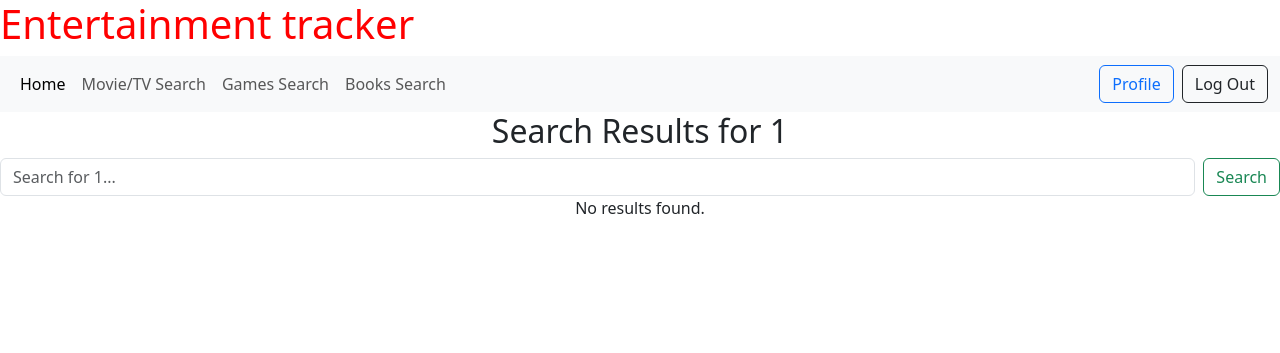
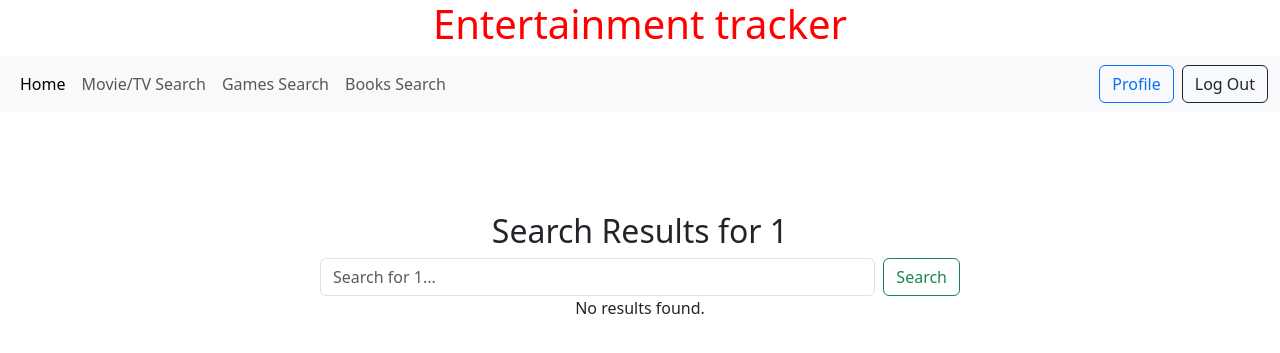
Before and after one commit to matereyes00/api_app, a Django app: page /search/1/ in a window 1280 px wide. Shown: the top 353 px of the page. Run offline with Django 4.2, Linux system fonts and the light colour scheme; the visitor is signed in with stand-in values (Sample User, id 1); some libraries are stand-ins or nearby versions.

Commit message:
Improved styling for the base files.

```diff
--- a/common/templates/main/base.html
+++ b/common/templates/main/base.html
@@ -16,7 +16,7 @@
 
 <body>
   <main>
-    <h1> Entertainment tracker </h1>
+    <h1 style="display: flex; justify-content: center;"> Entertainment tracker </h1>
     <nav class="navbar navbar-expand-lg navbar-light bg-light">
       <div class="container-fluid">
         <button class="navbar-toggler" type="button" data-bs-toggle="collapse" data-bs-target="#navbarNav"
--- a/common/templates/main/baseSearch.html
+++ b/common/templates/main/baseSearch.html
@@ -3,13 +3,14 @@
 {% block title %} Search Results {% endblock %}
 
 {% block content %}
-    <h2>Search Results for {{ category|title }}</h2>
-
-    <form method="post" class="d-flex" action="{% url 'review_app:search' category %}">
-        {% csrf_token %}
-        <input class="form-control me-2 text" type="search" placeholder="Search for {{ category }}..."  value="{{ query }}" aria-label="Search">
-        <button class="btn btn-outline-success" type="submit">Search</button>
-    </form>
+    <div class="border-primary mx-auto" style="margin-top: 100px;width: 50%;">
+        <h2>Search Results for {{ category|title }}</h2>
+        <form method="post" class="d-flex flex-row" action="{% url 'review_app:search' category %}">
+            {% csrf_token %}
+            <input class="form-control me-2 text" type="search" name="query" placeholder="Search for {{ category }}..." value="{{ query }}" aria-label="Search">
+            <button class="btn btn-outline-success" type="submit">Search</button>
+        </form>
+    </div>
 
     {% if results %}
         <ul>
```
